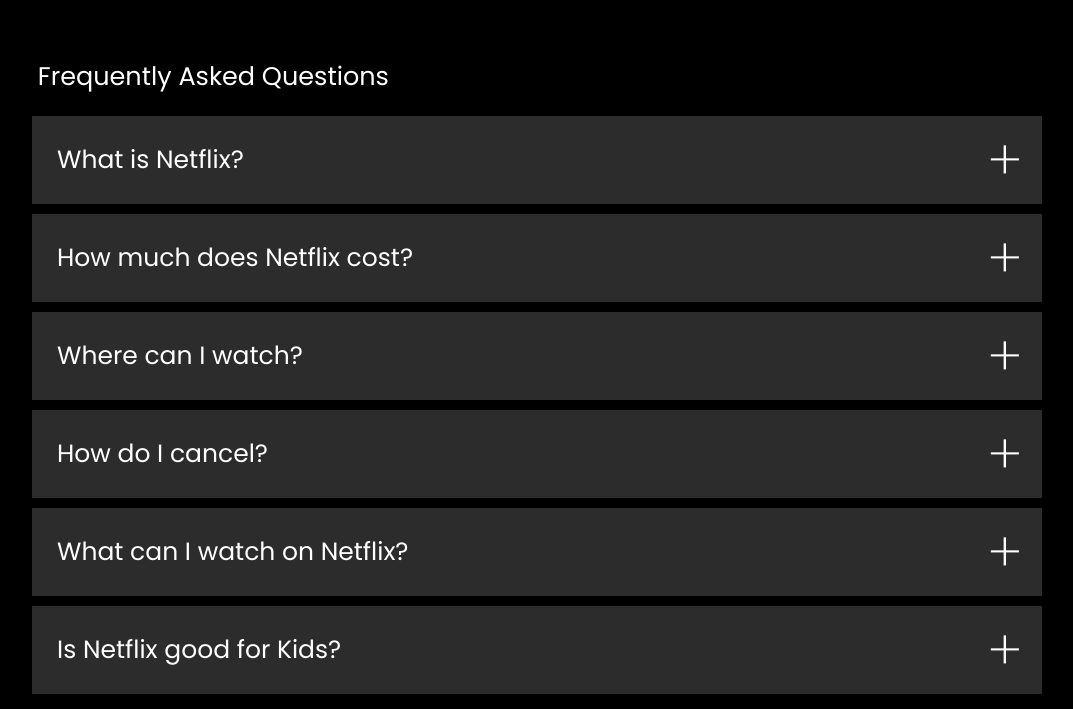
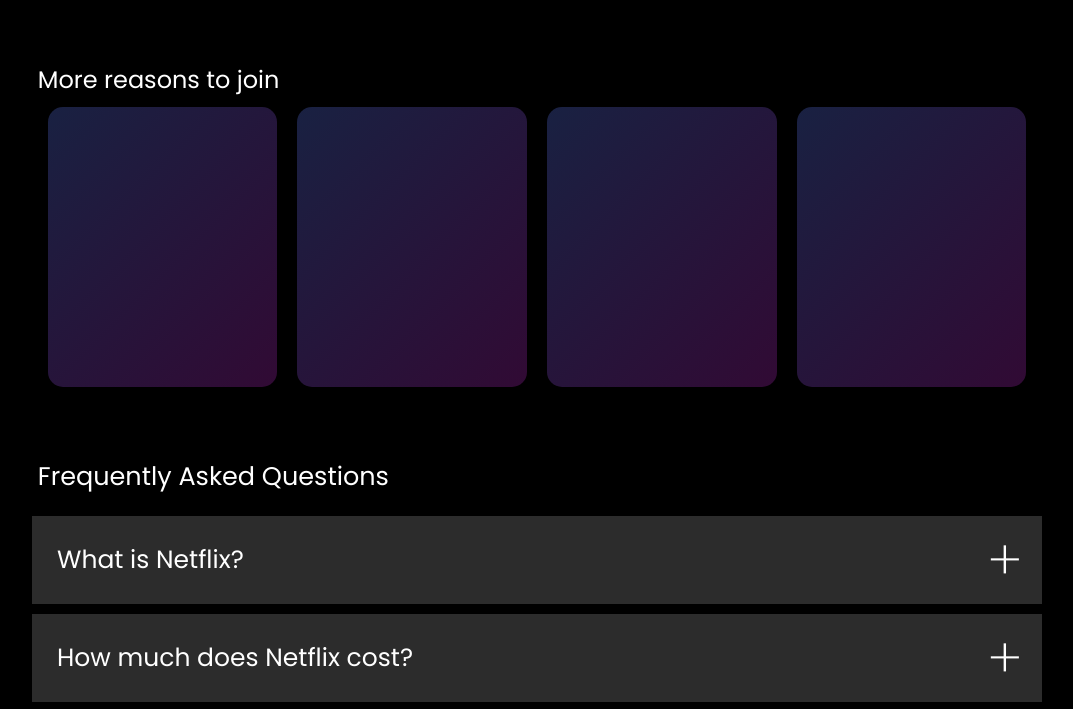
Before and after one commit to Qais308/Netflix-Clone, a plain HTML site: page index.html in a window 1280 px wide. Shown: the part 957-1666 px from the top of the page, without its empty margins (103-1176 px from the left). Drawn offline with nearby package versions, Linux system fonts and the light colour scheme.

Commit message:
add changes

```diff
--- a/index.html
+++ b/index.html
@@ -45,10 +45,7 @@
               <stop offset="100%" stop-color="#ff6ec4" />
             </linearGradient>
           </defs>
-    <path d="M0,200 Q720,-100 1440,200"
-          stroke="url(#netflixGradient)"
-          stroke-width="15"
-          fill="none"
+          <path d="M0,200 Q720,-100 1440,200" stroke="url(#netflixGradient)" stroke-width="15" fill="none"
             class="netflix-path" />
         </svg>
       </div>
@@ -123,14 +120,26 @@
               </a>
             </li>
           </ul>
+
           <div class="swiper-pagination"></div>
           <div class="swiper-button-prev"></div>
           <div class="swiper-button-next"></div>
         </div>
       </div>
     </div>
+    <div class="reason-wrapper">
+      <h2>More reasons to join</h2>
+      <div class="reason">
+        <div class="reason-cards"></div>
+        <div class="reason-cards"></div>
+        <div class="reason-cards"></div>
+        <div class="reason-cards"></div>
+      </div>
+    </div>
     <div class="faqbox">
-      <div class="faq"><h2>Frequently Asked Questions</h2></div>
+      <div class="faq">
+        <h2>Frequently Asked Questions</h2>
+      </div>
       <div class="hero">
         What is Netflix?
         <div class="plus">+</div>
@@ -157,7 +166,7 @@
       </div>
 
       <div class="footer">
-        <span class="small">Ready to watch? Enter your email to create or restart your membership.</span>
+        <span class="small sm2">Ready to watch? Enter your email to create or restart your membership.</span>
         <div>
           <div class="btn-container">
             <input type="text" class="but3" placeholder="Email Address">
--- a/style.css
+++ b/style.css
@@ -84,10 +84,13 @@ nav button {
 }
 
 .sm1 {
-    font-family: 'Poppins', sans-serif;
     font-weight: bold;
     margin-top: 12px;
     margin-bottom: 0;
+}
+
+.sm2 {
+    font-weight: normal;
 }
 
 .but1 {
@@ -228,6 +231,31 @@ nav button {
 .movie-link img {
     height: auto;
     width: 180px;
+}
+
+.reason-wrapper {
+    width: 78vw;
+    margin: 0 auto;
+    margin-top: 65px;
+}
+
+.reason {
+    display: flex;
+}
+
+.reason-wrapper h2 {
+    color: white;
+    text-align: left;
+    font-weight: normal;
+}
+
+.reason-cards {
+    height: 280px;
+    width: 290px;
+    border-radius: 15px;
+    background: linear-gradient(135deg, #192142, #310a34);
+    margin-top: 15px;
+    margin: 10px;
 }
 
 .faqbox {
```
Lines whose indentation alone changed are shown as unchanged.
